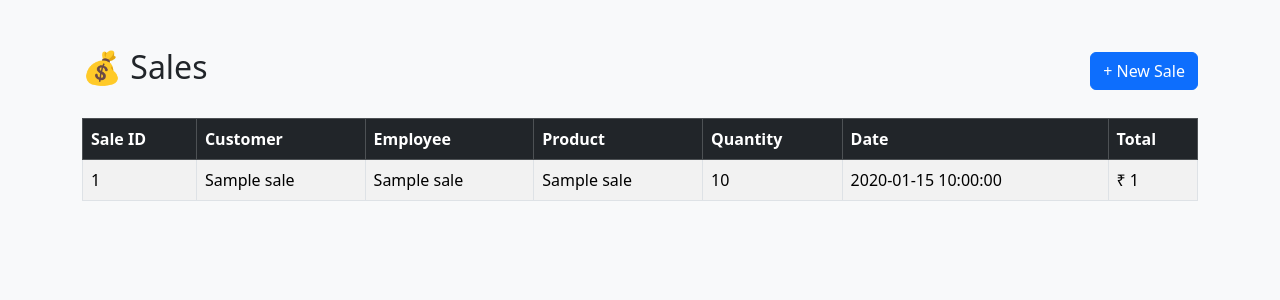
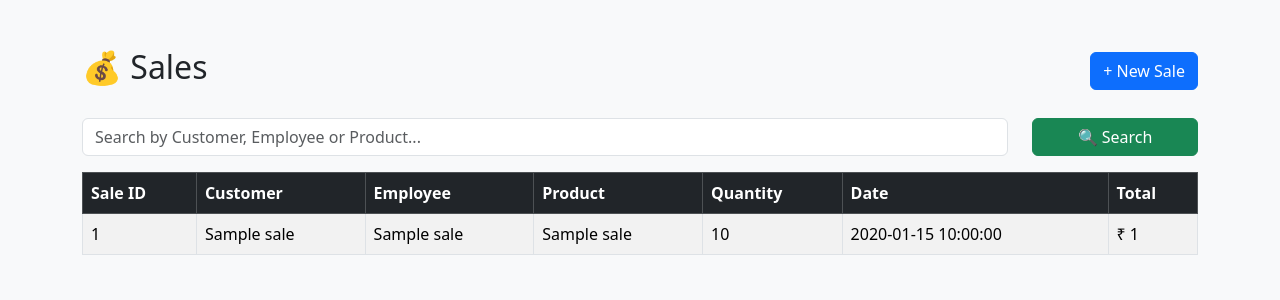
Before and after one commit to pavaneb/RetailManagement, a Flask app: template app/templates/sales.html in a window 1280 px wide. Shown: the top 300 px of the page. Run offline with Flask 3, Linux system fonts and the light colour scheme; the template is opened without the code that fills it: most values are stand-ins (such as "Sample title", 1, 10 or a date in 2020).

Commit message:
Added Sales Search functionality

```diff
--- a/app/templates/sales.html
+++ b/app/templates/sales.html
@@ -25,6 +25,31 @@
         </a>
 
     </div>
+
+    <form method="GET"
+      action="{{ url_for('sales.sales') }}"
+      class="row mb-3">
+
+    <div class="col-md-10">
+
+        <input
+            type="text"
+            name="search"
+            class="form-control"
+            placeholder="Search by Customer, Employee or Product..."
+            value="{{ search }}">
+
+    </div>
+
+    <div class="col-md-2">
+
+        <button class="btn btn-success w-100">
+            🔍 Search
+        </button>
+
+    </div>
+
+</form>
 
     <table class="table table-bordered table-striped">
 
```
Also changed, not shown: app/routes/sales_routes.py (+25 -5 lines).
